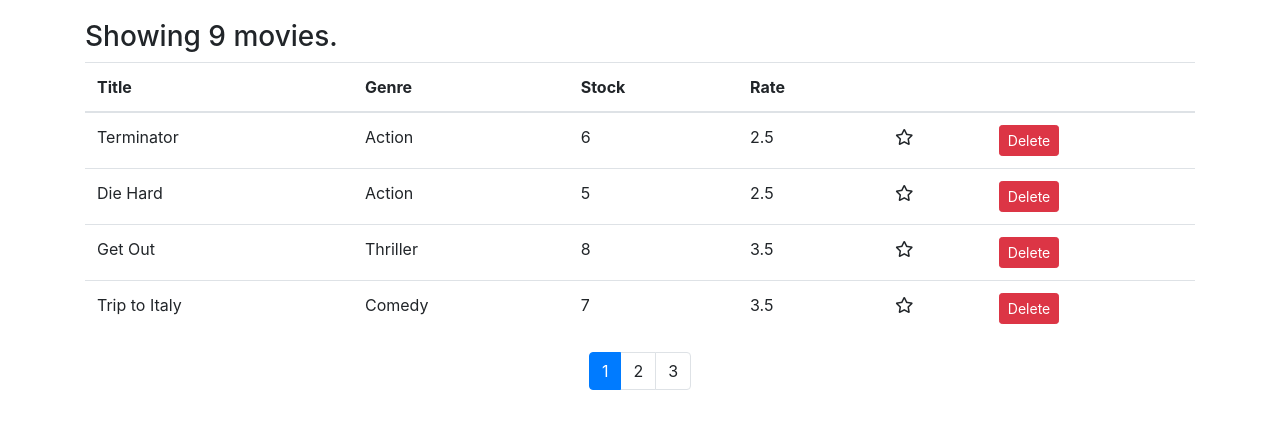
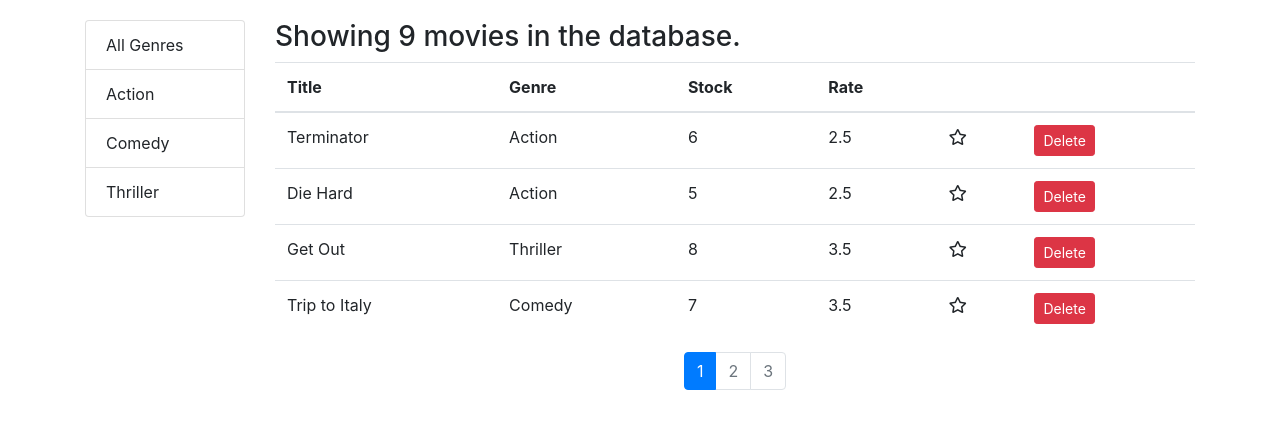
Before and after one commit to cihanbarandev/react-vidly, a React (Create React App) app: page / in a window 1280 px wide. Shown: the top 428 px of the page. Built offline with nearby package versions, Linux system fonts and the light colour scheme.

Commit message:
Create listGroup component (includes bug)

```diff
--- /dev/null
+++ b/src/components/common/listGroup.jsx
@@ -0,0 +1,35 @@
+import React from 'react';
+
+const ListGroup = props => {
+	const {
+		items,
+		textProperty,
+		valueProperty,
+		onItemSelect,
+		selectedItem
+	} = props;
+	return (
+		<ul className="list-group">
+			{items.map(item => (
+				<li
+					key={item[valueProperty]}
+					className={
+						item === selectedItem ? 'list-group-item active' : 'list-group-item'
+					}
+					onClick={() => {
+						onItemSelect(item);
+					}}
+				>
+					{item[textProperty]}
+				</li>
+			))}
+		</ul>
+	);
+};
+
+ListGroup.defaultProps = {
+	textProperty: 'name',
+	valueProperty: '_id'
+};
+
+export default ListGroup;
--- a/src/components/common/pagination.jsx
+++ b/src/components/common/pagination.jsx
@@ -3,24 +3,38 @@ import React from 'react';
 import _ from 'lodash';
 import PropTypes from 'prop-types';
 
+const setClassName = (page, index, props) => {
+	const { pageSize, currentPage, currentlyDisplayedItemsCount } = props;
+	let className = 'page-item';
+	className = page === currentPage ? `${className} active` : className;
+	className =
+		currentlyDisplayedItemsCount <= pageSize && index !== 0
+			? `${className} disabled`
+			: className;
+
+	return className;
+};
+
 const Pagination = props => {
-	const { itemsCount, pageSize, currentPage, onPageChange } = props;
+	const {
+		itemsCount,
+		pageSize,
+		currentlyDisplayedItemsCount,
+		onPageChange
+	} = props;
 
 	const pagesCount = Math.ceil(itemsCount / pageSize);
 	if (pagesCount === 1) return null;
 	const pages = _.range(1, pagesCount + 1);
 
+	console.log(currentlyDisplayedItemsCount);
+
 	return (
 		<nav>
 			<ul className="pagination justify-content-center">
-				{pages.map(page => {
+				{pages.map((page, index) => {
 					return (
-						<li
-							key={page}
-							className={
-								page === currentPage ? 'page-item active' : 'page-item'
-							}
-						>
+						<li key={page} className={setClassName(page, index, props)}>
 							<a
 								className="page-link"
 								onClick={() => {
--- a/src/components/movies.jsx
+++ b/src/components/movies.jsx
@@ -1,15 +1,24 @@
 import React, { Component } from 'react';
 import { getMovies } from '../services/fakeMovieService';
+import { getGenres } from '../services/fakeGenreService';
 import Favorite from './common/favorite';
 import Pagination from './common/pagination';
 import Paginate from '../utils/paginate';
+import ListGroup from './common/listGroup';
 
 class Movies extends Component {
 	state = {
-		movies: getMovies(),
+		movies: [],
+		genres: [],
 		pageSize: 4,
 		currentPage: 1
 	};
+
+	componentDidMount() {
+		const genres = [{ name: 'All Genres' }, ...getGenres()];
+
+		this.setState({ movies: getMovies(), genres });
+	}
 
 	handleDelete = movie => {
 		let movies = this.state.movies.filter(m => m._id !== movie._id);
@@ -27,11 +36,12 @@ class Movies extends Component {
 		this.setState({ currentPage: page });
 	};
 
-	renderMovies() {
-		const { movies: allMovies, pageSize, currentPage } = this.state;
-		const movies = Paginate(allMovies, currentPage, pageSize);
+	handleGenreSelect = genre => {
+		this.setState({ selectedGenre: genre, currentPage: 1 });
+	};
 
-		const movieEls = movies.map(movie => {
+	renderMovies(movies) {
+		const moviesEl = movies.map(movie => {
 			return (
 				<tr key={movie._id}>
 					<td>{movie.title}</td>
@@ -59,16 +69,40 @@ class Movies extends Component {
 				</tr>
 			);
 		});
-		return movieEls;
+		return moviesEl;
 	}
 
 	render() {
-		const { movies, pageSize, currentPage } = this.state;
-		const moviesLength = movies.length;
-		if (moviesLength) {
+		const {
+			movies: allMovies,
+			pageSize,
+			currentPage,
+			genres,
+			selectedGenre
+		} = this.state;
+
+		const filteredMovies =
+			selectedGenre && selectedGenre._id
+				? allMovies.filter(m => m.genre._id === selectedGenre._id)
+				: allMovies;
+
+		const paginatedMovies = Paginate(filteredMovies, currentPage, pageSize);
+		const allMoviesCount = allMovies.length;
+		const filteredMoviesCount = filteredMovies.length;
+		const paginatedMoviesCount = paginatedMovies.length;
+
+		if (allMoviesCount) {
 			return (
-				<React.Fragment>
-					<h3>Showing {moviesLength} movies.</h3>
+				<div className="row">
+					<div className="col-2">
+						<ListGroup
+							items={genres}
+							onItemSelect={this.handleGenreSelect}
+							selectedItem={selectedGenre}
+						/>
+					</div>
+					<div className="col-10">
+						<h3>Showing {filteredMoviesCount} movies in the database.</h3>
 						<table className="table">
 							<thead>
 								<tr>
@@ -80,15 +114,17 @@ class Movies extends Component {
 									<th scope="col"></th>
 								</tr>
 							</thead>
-						<tbody>{this.renderMovies()}</tbody>
+							<tbody>{this.renderMovies(paginatedMovies)}</tbody>
 						</table>
 						<Pagination
-						itemsCount={moviesLength}
+							itemsCount={allMoviesCount}
+							currentlyDisplayedItemsCount={paginatedMoviesCount}
 							pageSize={pageSize}
 							currentPage={currentPage}
 							onPageChange={this.handlePageChange}
 						/>
-				</React.Fragment>
+					</div>
+				</div>
 			);
 		} else {
 			return <h3>There are no movies in the database!</h3>;
```
Lines whose indentation alone changed are shown as unchanged.
